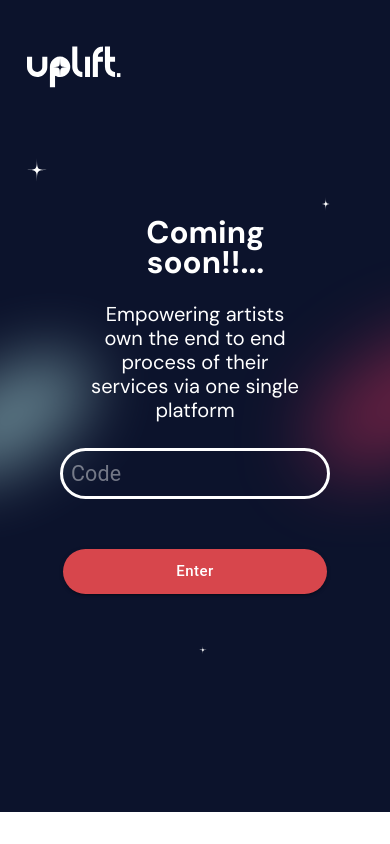
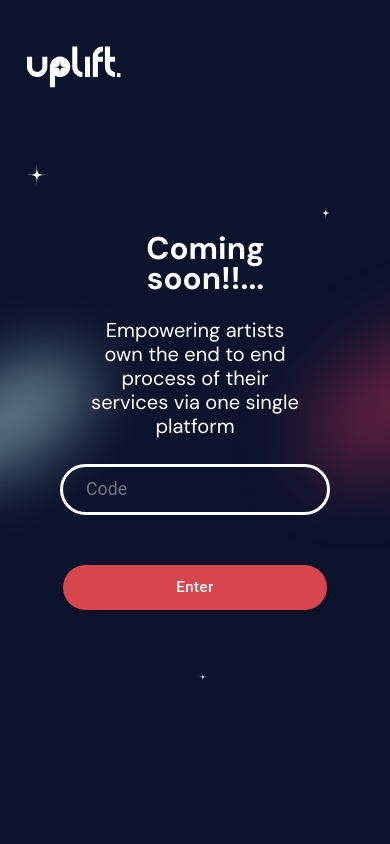
Before and after one commit to rramirezgit/uplift, a React (Create React App) app: page /login in a window 390 px wide. Built offline with nearby package versions, Linux system fonts and the light colour scheme.

Commit message:
login cambios

```diff
--- a/src/views/login/styles.css
+++ b/src/views/login/styles.css
@@ -60,6 +60,7 @@
   color: #ffffff;
   width: 100%;
   text-align: center;
+  margin-bottom: 16px;
 }
 
 .title-mobile-menu {
@@ -139,7 +140,8 @@
 }
 
 .input-login * input {
-  font-size: 134% !important;
+  font-size: 110% !important;
+  margin-left: 15px;
 
 }
 
@@ -189,12 +191,13 @@
   }
 
   .login {
-    height: 812px;
+    height: 100vh;
   }
 }
 
 @media (max-width: 556px) {
   .title-login {
+    margin-bottom: 0px;
     font-size: 31.3766px;
     top: 0px;
     position: relative;
```
